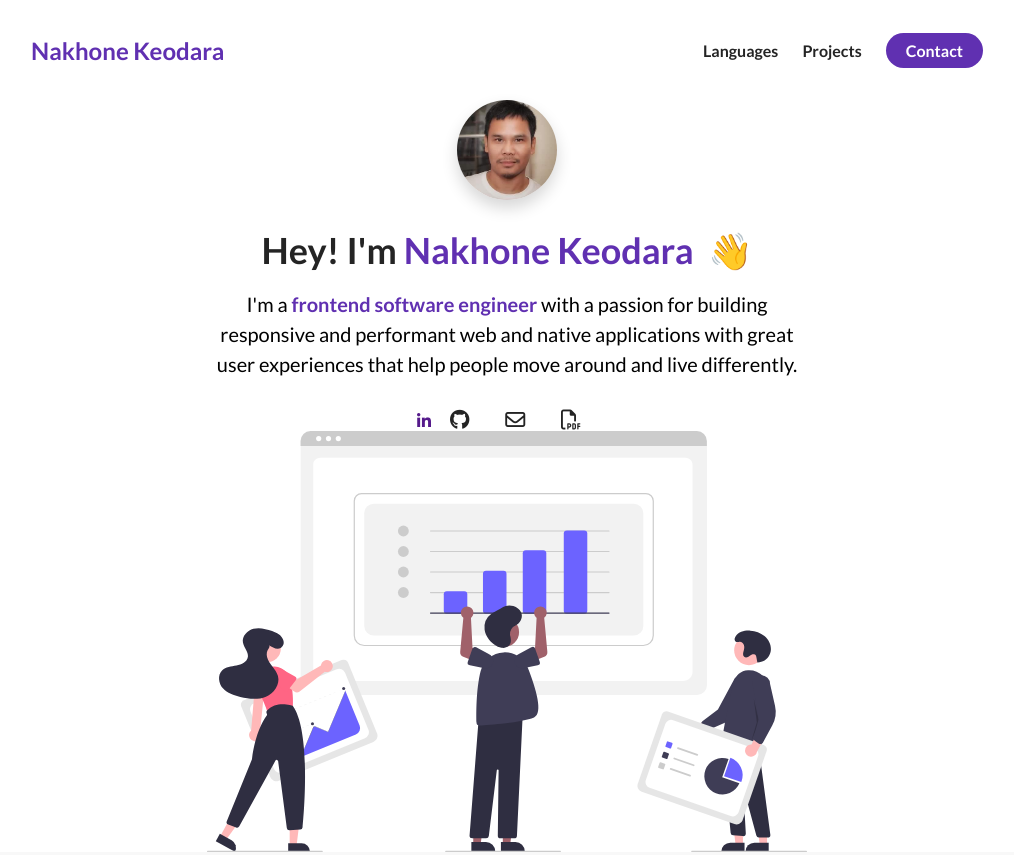
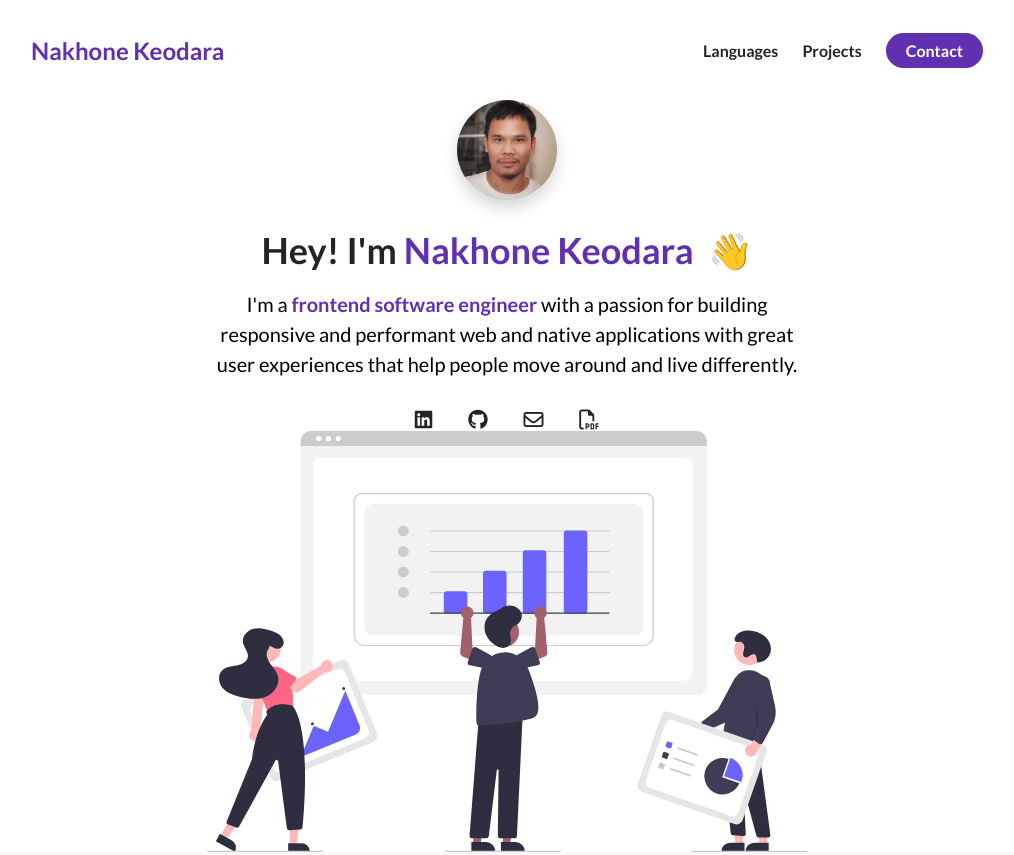
Before and after one commit to laomogul/ePortfolio, a plain HTML site: page index.html in a window 1280 px wide. Shown: the top 855 px of the page, without its empty margins (133-1147 px from the left). Drawn offline with Linux system fonts and the light colour scheme.

Commit message:
targeted social links

```diff
--- a/index.html
+++ b/index.html
@@ -7,7 +7,7 @@
     <title>Nakhone Keodara</title>
     <link rel="stylesheet" href="./style.css" />
     <script src="https://kit.fontawesome.com/93e68cbecf.js" crossorigin="anonymous"></script>
-  </head>
+</head>
 
   <body>
     <section id="about-me">
@@ -58,17 +58,17 @@
               around and live differently.
             </p>
             <div class="about-me__links">
-              <a href="" class="about-me___link">
-                <i class="fa-brands fa-linkedin-in"></i>
+              <a href="https://www.linkedin.com/in/sinakhonekeodara/" class="about-me__link">
+                <i class="fa-brands fa-linkedin"></i>
               </a>
-              <a href="" class="about-me__link">
+              <a href="https://github.com/laomogul" class="about-me__link">
                 <i class="fa-brands fa-github"></i>
               </a>
-              <a href="" class="about-me__link">
+              <a href="mailto:dinokeodara@gmail.com" class="about-me__link">
                 <i class="fa-regular fa-envelope"></i>
               </a>
               <a href="./assets/Nakhone Keodara Resume.pdf" target="_blank" class="about-me__link">
-                <i class="fa-regular fa-file-pdf"></i>
+               <i class="fa-regular fa-file-pdf"></i>
               </a>
             </div>
           </div>
```
